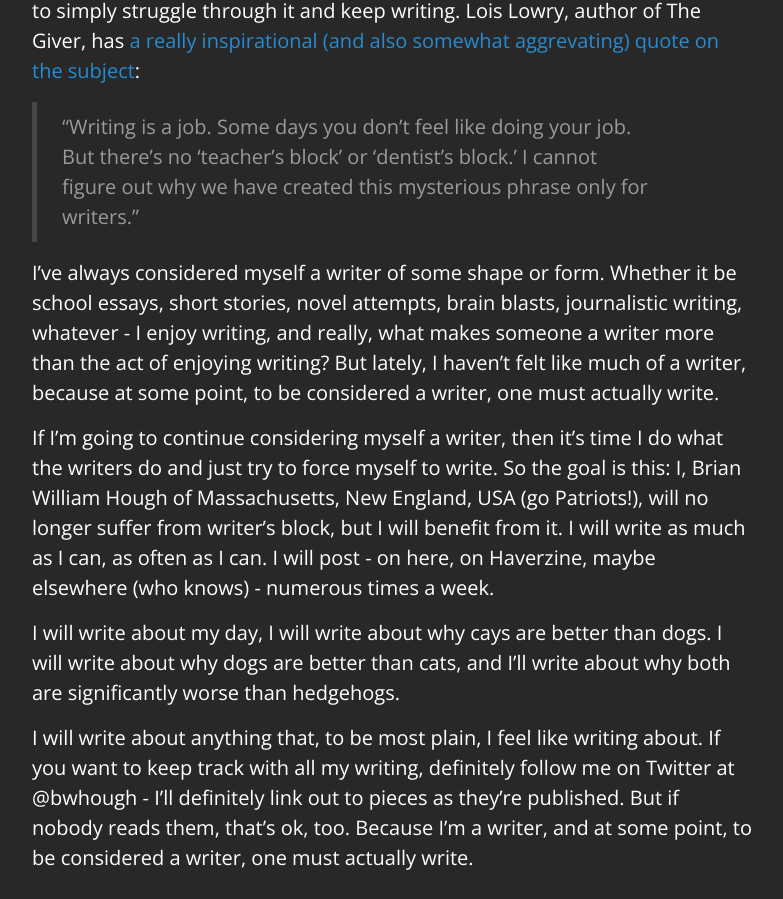
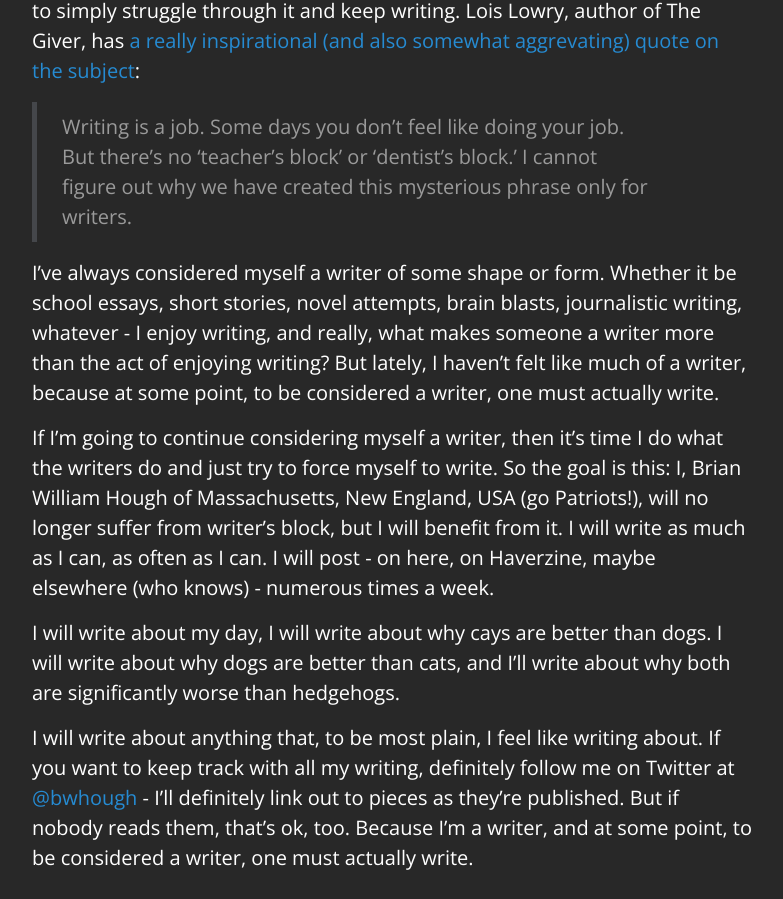
Before and after one commit to derfbwh/derfbwh.github.io, a Jekyll site: the page built from _posts/2015-02-02-writers-block.md, in a window 1280 px wide. Shown: the part 523-1422 px from the top of the page, without its empty margins (248-1031 px from the left). Built offline with Jekyll 4.4.1, drawn with Linux system fonts in a browser that asks for light colours; Markdown is read by kramdown in place of the engine named in the settings.

```diff
--- a/_posts/2015-02-02-writers-block.md
+++ b/_posts/2015-02-02-writers-block.md
@@ -9,7 +9,7 @@ I was self-diagnosed in the latter month of 2014. The condition has continued th
 
 Maya Angelou, Mark Twain, and countless of other authors around the world agree: when you're struggling with Writer's Block, the best cure in the world is to simply struggle through it and keep writing. Lois Lowry, author of The Giver, has [a really inspirational (and also somewhat aggrevating) quote on the subject](https://www.goodreads.com/questions/119344-what-is-the-writing-process-for-you-do):
 
-> "Writing is a job. Some days you don't feel like doing your job. But there's no 'teacher's block' or 'dentist's block.' I cannot figure out why we have created this mysterious phrase only for writers."
+> Writing is a job. Some days you don't feel like doing your job. But there's no 'teacher's block' or 'dentist's block.' I cannot figure out why we have created this mysterious phrase only for writers.
 
 I've always considered myself a writer of some shape or form. Whether it be school essays, short stories, novel attempts, brain blasts, journalistic writing, whatever - I enjoy writing, and really, what makes someone a writer more than the act of enjoying writing? But lately, I haven't felt like much of a writer, because at some point, to be considered a writer, one must actually write.
 
@@ -17,4 +17,4 @@ If I'm going to continue considering myself a writer, then it's time I do what t
 
 I will write about my day, I will write about why cays are better than dogs. I will write about why dogs are better than cats, and I'll write about why both are significantly worse than hedgehogs.
 
-I will write about anything that, to be most plain, I feel like writing about. If you want to keep track with all my writing, definitely follow me on Twitter at @bwhough - I'll definitely link out to pieces as they're published. But if nobody reads them, that's ok, too. Because I'm a writer, and at some point, to be considered a writer, one must actually write.
+I will write about anything that, to be most plain, I feel like writing about. If you want to keep track with all my writing, definitely follow me on Twitter at [@bwhough](http://twitter.com/bwhough) - I'll definitely link out to pieces as they're published. But if nobody reads them, that's ok, too. Because I'm a writer, and at some point, to be considered a writer, one must actually write.
```
